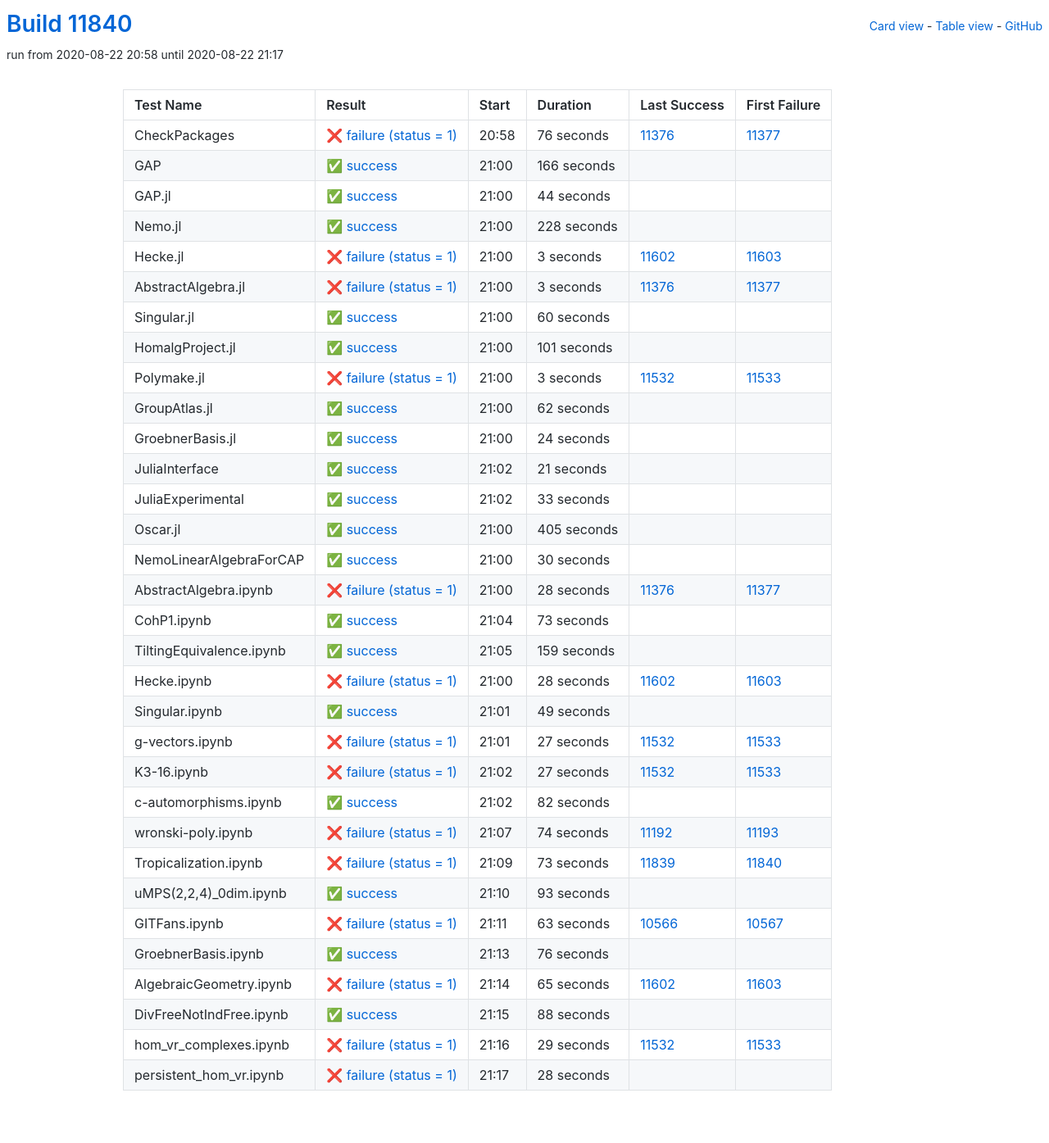
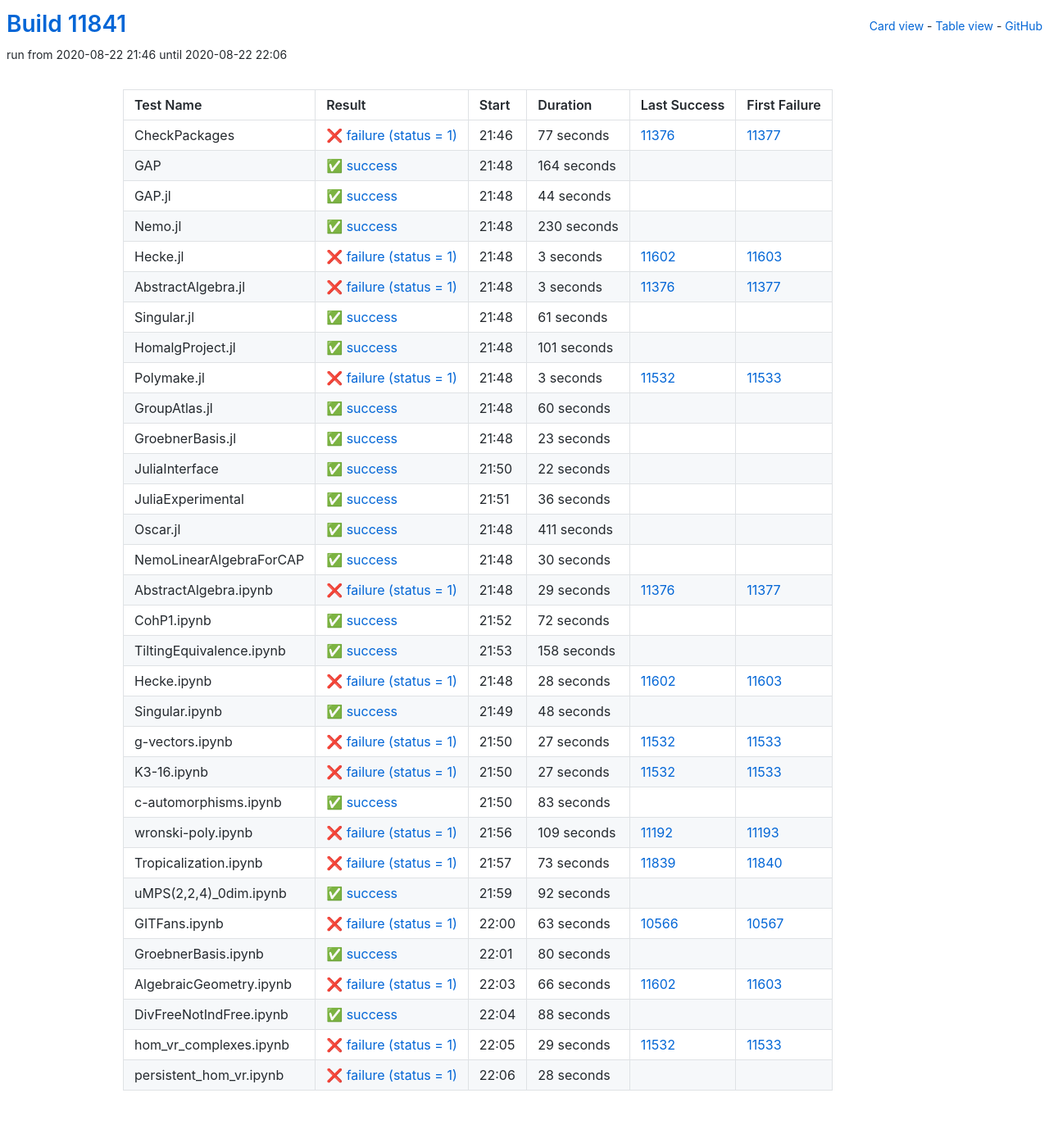
Before and after one commit to oscar-system/oscar-ci-status, a Jekyll site: the page built from table.html, in a window 1280 px wide. Shown: the whole page at 82% size. Built offline with Jekyll 4.4.1, drawn with Linux system fonts in a browser that asks for light colours.

Commit message:
Build #11841

```diff
--- a/_data/ci.yml
+++ b/_data/ci.yml
@@ -1,6 +1,6 @@
 ---
-build: 11840
-build_url: https://oscarci.mathematik.uni-kl.de/job/oscar/11840/
+build: 11841
+build_url: https://oscarci.mathematik.uni-kl.de/job/oscar/11841/
 job: oscar
 organization: oscar-system
 repo: oscar-ci-status
@@ -8,32 +8,32 @@
 tests:
 - name: CheckPackages
   id: checkpackages
-  log: https://oscarci.mathematik.uni-kl.de/job/oscar/11840/artifact/logs/build-11840/CheckPackages.log
-  start: 2020-08-22 20:58
+  log: https://oscarci.mathematik.uni-kl.de/job/oscar/11841/artifact/logs/build-11841/CheckPackages.log
+  start: 2020-08-22 21:46
   success: false
   exitcode: 1
   status: failure
-  duration: 76
+  duration: 77
   last_success: 11376
   last_success_url: https://oscarci.mathematik.uni-kl.de/job/oscar/11376/
   first_failure: 11377
   first_failure_url: https://oscarci.mathematik.uni-kl.de/job/oscar/11377/
 - name: GAP
   id: gap
-  log: https://oscarci.mathematik.uni-kl.de/job/oscar/11840/artifact/logs/build-11840/GAP.log
-  start: 2020-08-22 21:00
+  log: https://oscarci.mathematik.uni-kl.de/job/oscar/11841/artifact/logs/build-11841/GAP.log
+  start: 2020-08-22 21:48
   success: true
   exitcode: 0
   status: success
-  duration: 166
+  duration: 164
   last_success: false
   last_success_url:
   first_failure: false
   first_failure_url:
 - name: GAP.jl
   id: gap-jl
-  log: https://oscarci.mathematik.uni-kl.de/job/oscar/11840/artifact/logs/build-11840/GAP.jl.log
-  start: 2020-08-22 21:00
+  log: https://oscarci.mathematik.uni-kl.de/job/oscar/11841/artifact/logs/build-11841/GAP.jl.log
+  start: 2020-08-22 21:48
   success: true
   exitcode: 0
   status: success
@@ -44,20 +44,20 @@
   first_failure_url:
 - name: Nemo.jl
   id: nemo-jl
-  log: https://oscarci.mathematik.uni-kl.de/job/oscar/11840/artifact/logs/build-11840/Nemo.jl.log
-  start: 2020-08-22 21:00
+  log: https://oscarci.mathematik.uni-kl.de/job/oscar/11841/artifact/logs/build-11841/Nemo.jl.log
+  start: 2020-08-22 21:48
   success: true
   exitcode: 0
   status: success
-  duration: 228
+  duration: 230
   last_success: false
   last_success_url:
   first_failure: false
   first_failure_url:
 - name: Hecke.jl
   id: hecke-jl
-  log: https://oscarci.mathematik.uni-kl.de/job/oscar/11840/artifact/logs/build-11840/Hecke.jl.log
-  start: 2020-08-22 21:00
+  log: https://oscarci.mathematik.uni-kl.de/job/oscar/11841/artifact/logs/build-11841/Hecke.jl.log
+  start: 2020-08-22 21:48
   success: false
   exitcode: 1
   status: failure
@@ -68,8 +68,8 @@
   first_failure_url: https://oscarci.mathematik.uni-kl.de/job/oscar/11603/
 - name: AbstractAlgebra.jl
   id: abstractalgebra-jl
-  log: https://oscarci.mathematik.uni-kl.de/job/oscar/11840/artifact/logs/build-11840/AbstractAlgebra.jl.log
-  start: 2020-08-22 21:00
+  log: https://oscarci.mathematik.uni-kl.de/job/oscar/11841/artifact/logs/build-11841/AbstractAlgebra.jl.log
+  start: 2020-08-22 21:48
   success: false
   exitcode: 1
   status: failure
@@ -80,20 +80,20 @@
   first_failure_url: https://oscarci.mathematik.uni-kl.de/job/oscar/11377/
 - name: Singular.jl
   id: singular-jl
-  log: https://oscarci.mathematik.uni-kl.de/job/oscar/11840/artifact/logs/build-11840/Singular.jl.log
-  start: 2020-08-22 21:00
+  log: https://oscarci.mathematik.uni-kl.de/job/oscar/11841/artifact/logs/build-11841/Singular.jl.log
+  start: 2020-08-22 21:48
   success: true
   exitcode: 0
   status: success
-  duration: 60
+  duration: 61
   last_success: false
   last_success_url:
   first_failure: false
   first_failure_url:
 - name: HomalgProject.jl
   id: homalgproject-jl
-  log: https://oscarci.mathematik.uni-kl.de/job/oscar/11840/artifact/logs/build-11840/HomalgProject.jl.log
-  start: 2020-08-22 21:00
+  log: https://oscarci.mathematik.uni-kl.de/job/oscar/11841/artifact/logs/build-11841/HomalgProject.jl.log
+  start: 2020-08-22 21:48
   success: true
   exitcode: 0
   status: success
@@ -104,8 +104,8 @@
   first_failure_url:
 - name: Polymake.jl
   id: polymake-jl
-  log: https://oscarci.mathematik.uni-kl.de/job/oscar/11840/artifact/logs/build-11840/Polymake.jl.log
-  start: 2020-08-22 21:00
+  log: https://oscarci.mathematik.uni-kl.de/job/oscar/11841/artifact/logs/build-11841/Polymake.jl.log
+  start: 2020-08-22 21:48
   success: false
   exitcode: 1
   status: failure
@@ -116,68 +116,68 @@
   first_failure_url: https://oscarci.mathematik.uni-kl.de/job/oscar/11533/
 - name: GroupAtlas.jl
   id: groupatlas-jl
-  log: https://oscarci.mathematik.uni-kl.de/job/oscar/11840/artifact/logs/build-11840/GroupAtlas.jl.log
-  start: 2020-08-22 21:00
+  log: https://oscarci.mathematik.uni-kl.de/job/oscar/11841/artifact/logs/build-11841/GroupAtlas.jl.log
+  start: 2020-08-22 21:48
   success: true
   exitcode: 0
   status: success
-  duration: 62
+  duration: 60
   last_success: false
   last_success_url:
   first_failure: false
   first_failure_url:
 - name: GroebnerBasis.jl
   id: groebnerbasis-jl
-  log: https://oscarci.mathematik.uni-kl.de/job/oscar/11840/artifact/logs/build-11840/GroebnerBasis.jl.log
-  start: 2020-08-22 21:00
+  log: https://oscarci.mathematik.uni-kl.de/job/oscar/11841/artifact/logs/build-11841/GroebnerBasis.jl.log
+  start: 2020-08-22 21:48
   success: true
   exitcode: 0
   status: success
-  duration: 24
+  duration: 23
   last_success: false
   last_success_url:
   first_failure: false
   first_failure_url:
 - name: JuliaInterface
   id: juliainterface
-  log: https://oscarci.mathematik.uni-kl.de/job/oscar/11840/artifact/logs/build-11840/JuliaInterface.log
-  start: 2020-08-22 21:02
+  log: https://oscarci.mathematik.uni-kl.de/job/oscar/11841/artifact/logs/build-11841/JuliaInterface.log
+  start: 2020-08-22 21:50
   success: true
   exitcode: 0
   status: success
-  duration: 21
+  duration: 22
   last_success: false
   last_success_url:
   first_failure: false
   first_failure_url:
 - name: JuliaExperimental
   id: juliaexperimental
-  log: https://oscarci.mathematik.uni-kl.de/job/oscar/11840/artifact/logs/build-11840/JuliaExperimental.log
-  start: 2020-08-22 21:02
+  log: https://oscarci.mathematik.uni-kl.de/job/oscar/11841/artifact/logs/build-11841/JuliaExperimental.log
+  start: 2020-08-22 21:51
   success: true
   exitcode: 0
   status: success
-  duration: 33
+  duration: 36
   last_success: false
   last_success_url:
   first_failure: false
   first_failure_url:
 - name: Oscar.jl
   id: oscar-jl
-  log: https://oscarci.mathematik.uni-kl.de/job/oscar/11840/artifact/logs/build-11840/Oscar.jl.log
-  start: 2020-08-22 21:00
+  log: https://oscarci.mathematik.uni-kl.de/job/oscar/11841/artifact/logs/build-11841/Oscar.jl.log
+  start: 2020-08-22 21:48
   success: true
   exitcode: 0
   status: success
-  duration: 405
+  duration: 411
   last_success: false
   last_success_url:
   first_failure: false
   first_failure_url:
 - name: NemoLinearAlgebraForCAP
   id: nemolinearalgebraforcap
-  log: https://oscarci.mathematik.uni-kl.de/job/oscar/11840/artifact/logs/build-11840/NemoLinearAlgebraForCAP.log
-  start: 2020-08-22 21:00
+  log: https://oscarci.mathematik.uni-kl.de/job/oscar/11841/artifact/logs/build-11841/NemoLinearAlgebraForCAP.log
+  start: 2020-08-22 21:48
   success: true
   exitcode: 0
   status: success
@@ -188,44 +188,44 @@
   first_failure_url:
 - name: AbstractAlgebra.ipynb
   id: abstractalgebra-ipynb
-  log: https://oscarci.mathematik.uni-kl.de/job/oscar/11840/artifact/logs/build-11840/AbstractAlgebra.ipynb.log
-  start: 2020-08-22 21:00
+  log: https://oscarci.mathematik.uni-kl.de/job/oscar/11841/artifact/logs/build-11841/AbstractAlgebra.ipynb.log
+  start: 2020-08-22 21:48
   success: false
   exitcode: 1
   status: failure
-  duration: 28
+  duration: 29
   last_success: 11376
   last_success_url: https://oscarci.mathematik.uni-kl.de/job/oscar/11376/
   first_failure: 11377
   first_failure_url: https://oscarci.mathematik.uni-kl.de/job/oscar/11377/
 - name: CohP1.ipynb
   id: cohp1-ipynb
-  log: https://oscarci.mathematik.uni-kl.de/job/oscar/11840/artifact/logs/build-11840/CohP1.ipynb.log
-  start: 2020-08-22 21:04
+  log: https://oscarci.mathematik.uni-kl.de/job/oscar/11841/artifact/logs/build-11841/CohP1.ipynb.log
+  start: 2020-08-22 21:52
   success: true
   exitcode: 0
   status: success
-  duration: 73
+  duration: 72
   last_success: false
   last_success_url:
   first_failure: false
   first_failure_url:
 - name: TiltingEquivalence.ipynb
   id: tiltingequivalence-ipynb
-  log: https://oscarci.mathematik.uni-kl.de/job/oscar/11840/artifact/logs/build-11840/TiltingEquivalence.ipynb.log
-  start: 2020-08-22 21:05
+  log: https://oscarci.mathematik.uni-kl.de/job/oscar/11841/artifact/logs/build-11841/TiltingEquivalence.ipynb.log
+  start: 2020-08-22 21:53
   success: true
   exitcode: 0
   status: success
-  duration: 159
+  duration: 158
   last_success: false
   last_success_url:
   first_failure: false
   first_failure_url:
 - name: Hecke.ipynb
   id: hecke-ipynb
-  log: https://oscarci.mathematik.uni-kl.de/job/oscar/11840/artifact/logs/build-11840/Hecke.ipynb.log
-  start: 2020-08-22 21:00
+  log: https://oscarci.mathematik.uni-kl.de/job/oscar/11841/artifact/logs/build-11841/Hecke.ipynb.log
+  start: 2020-08-22 21:48
   success: false
   exitcode: 1
   status: failure
@@ -236,20 +236,20 @@
   first_failure_url: https://oscarci.mathematik.uni-kl.de/job/oscar/11603/
 - name: Singular.ipynb
   id: singular-ipynb
-  log: https://oscarci.mathematik.uni-kl.de/job/oscar/11840/artifact/logs/build-11840/Singular.ipynb.log
-  start: 2020-08-22 21:01
+  log: https://oscarci.mathematik.uni-kl.de/job/oscar/11841/artifact/logs/build-11841/Singular.ipynb.log
+  start: 2020-08-22 21:49
   success: true
   exitcode: 0
   status: success
-  duration: 49
+  duration: 48
   last_success: false
   last_success_url:
   first_failure: false
   first_failure_url:
 - name: g-vectors.ipynb
   id: g-vectors-ipynb
-  log: https://oscarci.mathematik.uni-kl.de/job/oscar/11840/artifact/logs/build-11840/g-vectors.ipynb.log
-  start: 2020-08-22 21:01
+  log: https://oscarci.mathematik.uni-kl.de/job/oscar/11841/artifact/logs/build-11841/g-vectors.ipynb.log
+  start: 2020-08-22 21:50
   success: false
   exitcode: 1
   status: failure
@@ -260,8 +260,8 @@
   first_failure_url: https://oscarci.mathematik.uni-kl.de/job/oscar/11533/
 - name: K3-16.ipynb
   id: k3-16-ipynb
-  log: https://oscarci.mathematik.uni-kl.de/job/oscar/11840/artifact/logs/build-11840/K3-16.ipynb.log
-  start: 2020-08-22 21:02
+  log: https://oscarci.mathematik.uni-kl.de/job/oscar/11841/artifact/logs/build-11841/K3-16.ipynb.log
+  start: 2020-08-22 21:50
   success: false
   exitcode: 1
   status: failure
@@ -272,32 +272,32 @@
   first_failure_url: https://oscarci.mathematik.uni-kl.de/job/oscar/11533/
 - name: c-automorphisms.ipynb
   id: c-automorphisms-ipynb
-  log: https://oscarci.mathematik.uni-kl.de/job/oscar/11840/artifact/logs/build-11840/c-automorphisms.ipynb.log
-  start: 2020-08-22 21:02
+  log: https://oscarci.mathematik.uni-kl.de/job/oscar/11841/artifact/logs/build-11841/c-automorphisms.ipynb.log
+  start: 2020-08-22 21:50
   success: true
   exitcode: 0
   status: success
-  duration: 82
+  duration: 83
   last_success: false
   last_success_url:
   first_failure: false
   first_failure_url:
 - name: wronski-poly.ipynb
   id: wronski-poly-ipynb
-  log: https://oscarci.mathematik.uni-kl.de/job/oscar/11840/artifact/logs/build-11840/wronski-poly.ipynb.log
-  start: 2020-08-22 21:07
+  log: https://oscarci.mathematik.uni-kl.de/job/oscar/11841/artifact/logs/build-11841/wronski-poly.ipynb.log
+  start: 2020-08-22 21:56
   success: false
   exitcode: 1
   status: failure
-  duration: 74
+  duration: 109
   last_success: 11192
   last_success_url: https://oscarci.mathematik.uni-kl.de/job/oscar/11192/
   first_failure: 11193
   first_failure_url: https://oscarci.mathematik.uni-kl.de/job/oscar/11193/
 - name: Tropicalization.ipynb
   id: tropicalization-ipynb
-  log: https://oscarci.mathematik.uni-kl.de/job/oscar/11840/artifact/logs/build-11840/Tropicalization.ipynb.log
-  start: 2020-08-22 21:09
+  log: https://oscarci.mathematik.uni-kl.de/job/oscar/11841/artifact/logs/build-11841/Tropicalization.ipynb.log
+  start: 2020-08-22 21:57
   success: false
   exitcode: 1
   status: failure
@@ -308,20 +308,20 @@
   first_failure_url: https://oscarci.mathematik.uni-kl.de/job/oscar/11840/
 - name: uMPS(2,2,4)_0dim.ipynb
   id: umps-2-2-4-0dim-ipynb
-  log: https://oscarci.mathematik.uni-kl.de/job/oscar/11840/artifact/logs/build-11840/uMPS-2-2-4-_0dim.ipynb.log
-  start: 2020-08-22 21:10
+  log: https://oscarci.mathematik.uni-kl.de/job/oscar/11841/artifact/logs/build-11841/uMPS-2-2-4-_0dim.ipynb.log
+  start: 2020-08-22 21:59
   success: true
   exitcode: 0
   status: success
-  duration: 93
+  duration: 92
   last_success: false
   last_success_url:
   first_failure: false
   first_failure_url:
 - name: GITFans.ipynb
   id: gitfans-ipynb
-  log: https://oscarci.mathematik.uni-kl.de/job/oscar/11840/artifact/logs/build-11840/GITFans.ipynb.log
-  start: 2020-08-22 21:11
+  log: https://oscarci.mathematik.uni-kl.de/job/oscar/11841/artifact/logs/build-11841/GITFans.ipynb.log
+  start: 2020-08-22 22:00
   success: false
   exitcode: 1
   status: failure
@@ -332,32 +332,32 @@
   first_failure_url: https://oscarci.mathematik.uni-kl.de/job/oscar/10567/
 - name: GroebnerBasis.ipynb
   id: groebnerbasis-ipynb
-  log: https://oscarci.mathematik.uni-kl.de/job/oscar/11840/artifact/logs/build-11840/GroebnerBasis.ipynb.log
-  start: 2020-08-22 21:13
+  log: https://oscarci.mathematik.uni-kl.de/job/oscar/11841/artifact/logs/build-11841/GroebnerBasis.ipynb.log
+  start: 2020-08-22 22:01
   success: true
   exitcode: 0
   status: success
-  duration: 76
+  duration: 80
   last_success: false
   last_success_url:
   first_failure: false
   first_failure_url:
 - name: AlgebraicGeometry.ipynb
   id: algebraicgeometry-ipynb
-  log: https://oscarci.mathematik.uni-kl.de/job/oscar/11840/artifact/logs/build-11840/AlgebraicGeometry.ipynb.log
-  start: 2020-08-22 21:14
+  log: https://oscarci.mathematik.uni-kl.de/job/oscar/11841/artifact/logs/build-11841/AlgebraicGeometry.ipynb.log
+  start: 2020-08-22 22:03
   success: false
   exitcode: 1
   status: failure
-  duration: 65
+  duration: 66
   last_success: 11602
   last_success_url: https://oscarci.mathematik.uni-kl.de/job/oscar/11602/
   first_failure: 11603
   first_failure_url: https://oscarci.mathematik.uni-kl.de/job/oscar/11603/
 - name: DivFreeNotIndFree.ipynb
   id: divfreenotindfree-ipynb
-  log: https://oscarci.mathematik.uni-kl.de/job/oscar/11840/artifact/logs/build-11840/DivFreeNotIndFree.ipynb.log
-  start: 2020-08-22 21:15
+  log: https://oscarci.mathematik.uni-kl.de/job/oscar/11841/artifact/logs/build-11841/DivFreeNotIndFree.ipynb.log
+  start: 2020-08-22 22:04
   success: true
   exitcode: 0
   status: success
@@ -368,8 +368,8 @@
   first_failure_url:
 - name: hom_vr_complexes.ipynb
   id: hom-vr-complexes-ipynb
-  log: https://oscarci.mathematik.uni-kl.de/job/oscar/11840/artifact/logs/build-11840/hom_vr_complexes.ipynb.log
-  start: 2020-08-22 21:16
+  log: https://oscarci.mathematik.uni-kl.de/job/oscar/11841/artifact/logs/build-11841/hom_vr_complexes.ipynb.log
+  start: 2020-08-22 22:05
   success: false
   exitcode: 1
   status: failure
@@ -380,8 +380,8 @@
   first_failure_url: https://oscarci.mathematik.uni-kl.de/job/oscar/11533/
 - name: persistent_hom_vr.ipynb
   id: persistent-hom-vr-ipynb
-  log: https://oscarci.mathematik.uni-kl.de/job/oscar/11840/artifact/logs/build-11840/persistent_hom_vr.ipynb.log
-  start: 2020-08-22 21:17
+  log: https://oscarci.mathematik.uni-kl.de/job/oscar/11841/artifact/logs/build-11841/persistent_hom_vr.ipynb.log
+  start: 2020-08-22 22:06
   success: false
   exitcode: 1
   status: failure
```
Also changed, not shown: README.md.
